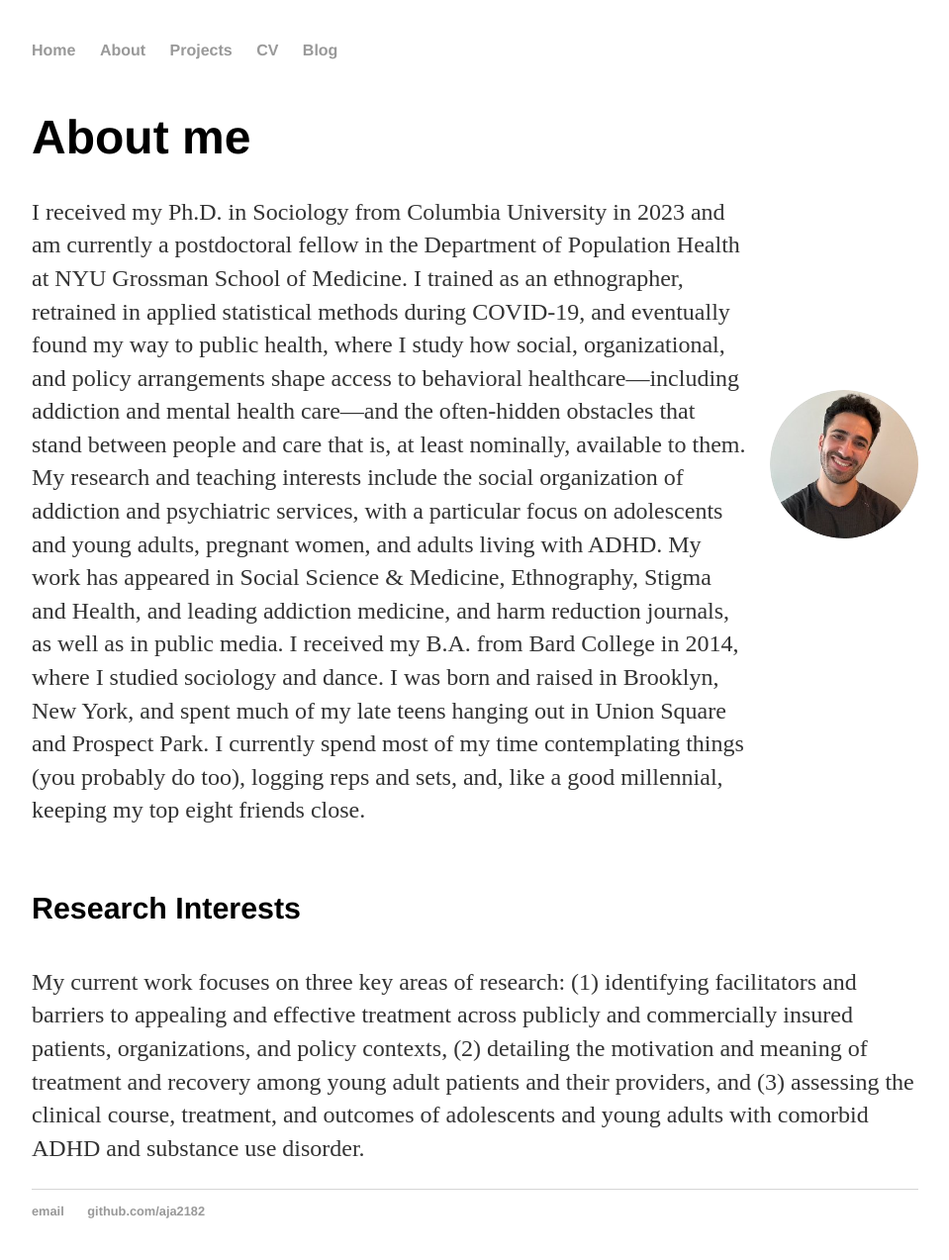
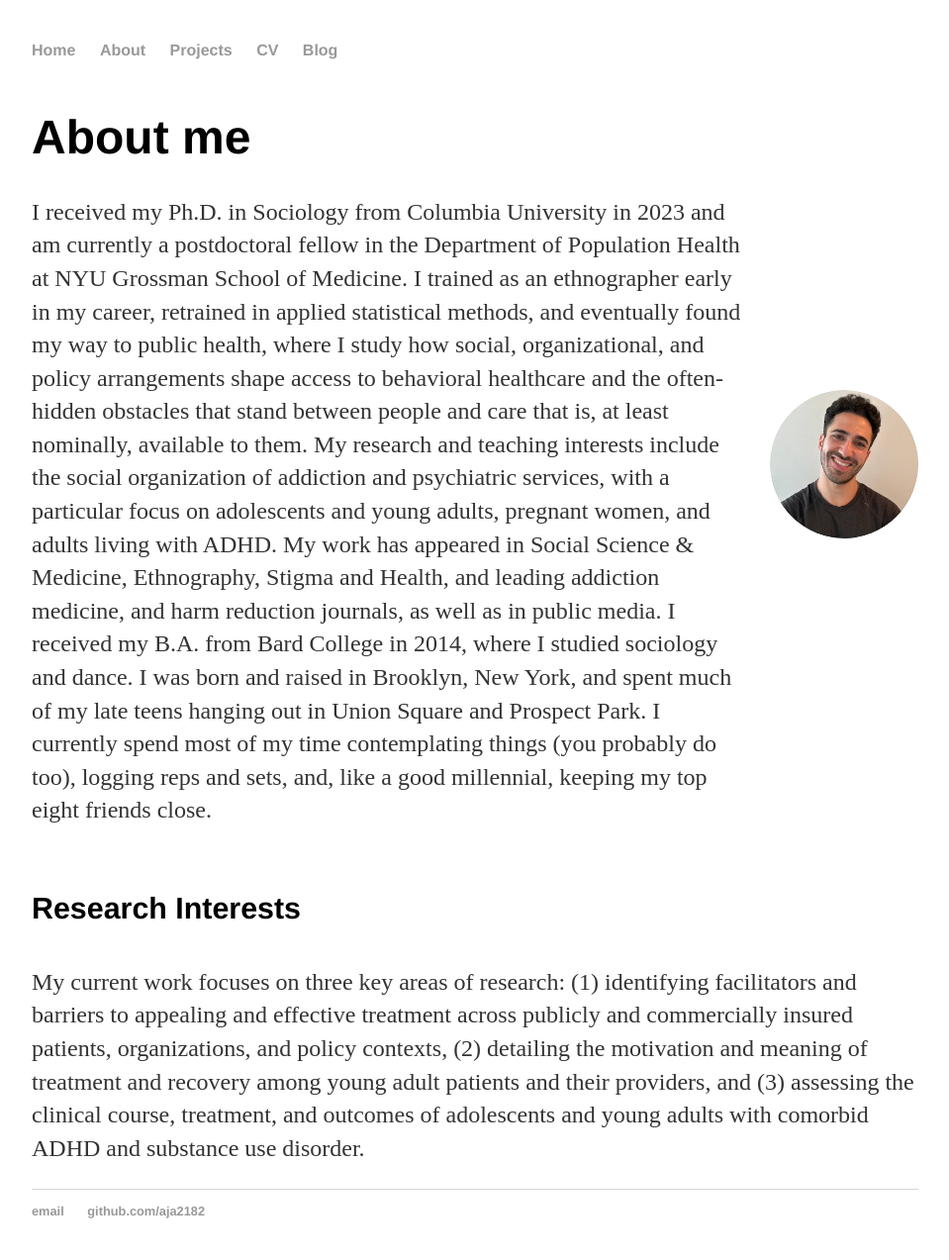
Before and after one commit to aja2182/aja2182.github.io, a Jekyll site: the page built from about/index.html, in a window 1280 px wide. Shown: the whole page at 99% size, without its empty margins (160-1119 px from the left). Built offline with Jekyll 4.4.1, drawn with Linux system fonts in a browser that asks for light colours.

Commit message:
Update index.html

```diff
--- a/about/index.html
+++ b/about/index.html
@@ -40,13 +40,11 @@ title: About me
     <div class="about">
         <div class="text-content">
             <h1>About me</h1>
-            <p> I received my Ph.D. in Sociology from Columbia University in 2023 and am currently a postdoctoral fellow in the Department of Population Health at NYU Grossman School of Medicine. I trained as an ethnographer, retrained in applied statistical methods during COVID-19, and eventually found my way to public health, where I study how social, organizational, and policy arrangements shape access to behavioral healthcare—including addiction and mental health care—and the often-hidden obstacles that stand between people and care that is, at least nominally, available to them.
+            <p> I received my Ph.D. in Sociology from Columbia University in 2023 and am currently a postdoctoral fellow in the Department of Population Health at NYU Grossman School of Medicine. I trained as an ethnographer early in my career, retrained in applied statistical methods, and eventually found my way to public health, where I study how social, organizational, and policy arrangements shape access to behavioral healthcare and the often-hidden obstacles that stand between people and care that is, at least nominally, available to them.
 
 My research and teaching interests include the social organization of addiction and psychiatric services, with a particular focus on adolescents and young adults, pregnant women, and adults living with ADHD. My work has appeared in Social Science & Medicine, Ethnography, Stigma and Health, and leading addiction medicine, and harm reduction journals, as well as in public media. I received my B.A. from Bard College in 2014, where I studied sociology and dance. I was born and raised in Brooklyn, New York, and spent much of my late teens hanging out in Union Square and Prospect Park.
 
 I currently spend most of my time contemplating things (you probably do too), logging reps and sets, and, like a good millennial, keeping my top eight friends close.
-
-
 
 
  </p>
```
